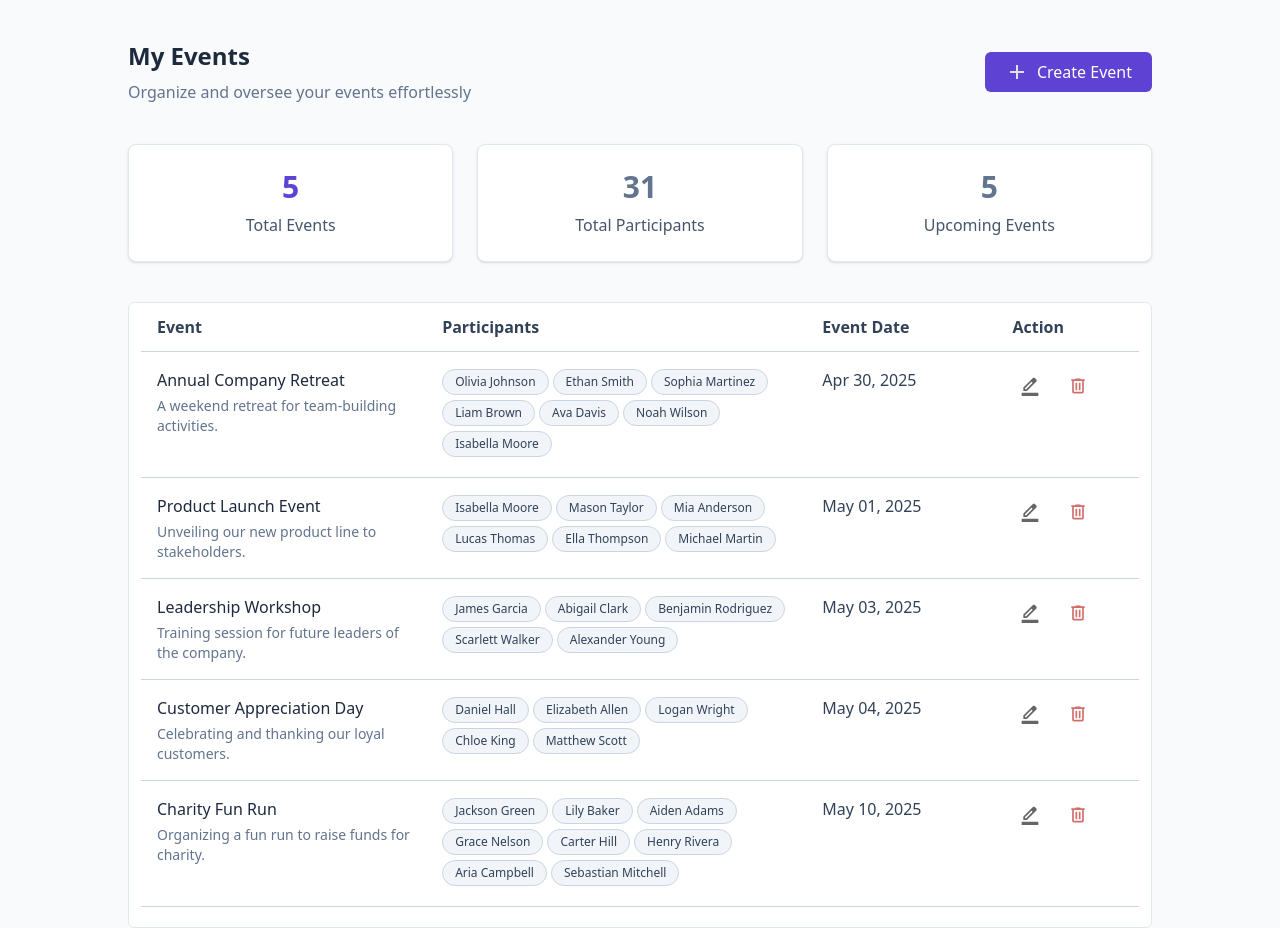
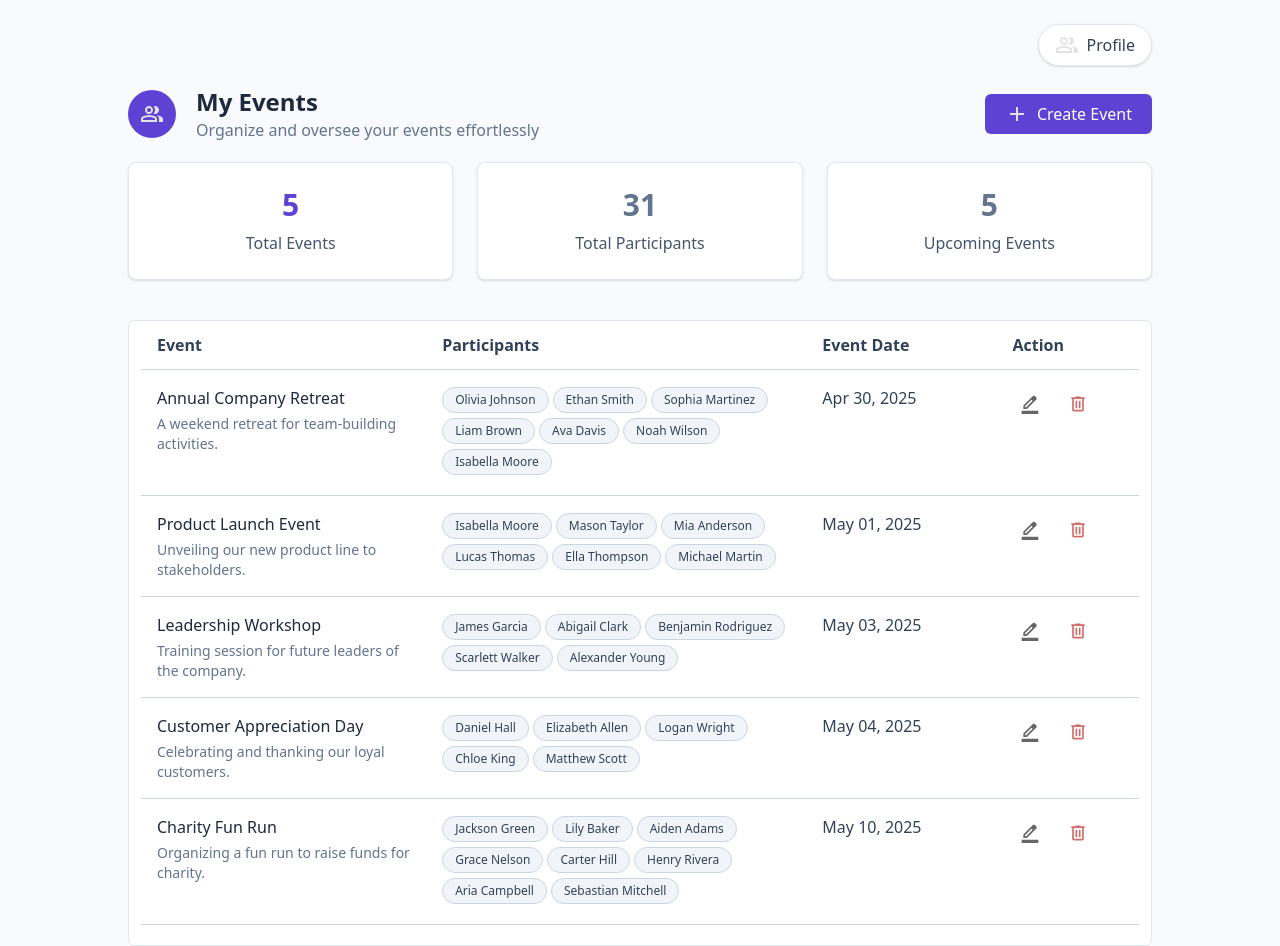
Before and after one commit to WeCodeApp/KLerio-Events-Management, a Vue app: page /dashboard in a window 1280 px wide. Built offline with nearby package versions, Linux system fonts and the light colour scheme; data requests are answered from the project's data file.

Commit message:
Add profile dialog to DashboardView and implement user email retrieval from cookies

```diff
--- a/src/views/DashboardView.vue
+++ b/src/views/DashboardView.vue
@@ -1,11 +1,27 @@
 <template>
   <div class="flex flex-col items-center bg-[#f9fafb] min-h-screen">
-    <div class="flex items-center justify-between w-full max-w-5xl my-10">
-      <div class="space-y-2">
-        <h1 class="font-bold text-2xl text-slate-800">My Events</h1>
-        <p class="text-slate-500">
-          Organize and oversee your events effortlessly
-        </p>
+    <div class="w-full max-w-5xl flex justify-end mt-6">
+      <button
+        class="flex items-center gap-2 px-4 py-2 bg-white border border-slate-200 rounded-full shadow-sm hover:bg-slate-100 transition"
+        @click="showProfileDialog = true"
+      >
+        <img src="@/assets/group.svg" alt="Profile" class="w-6 h-6" />
+        <span class="font-medium text-slate-700">Profile</span>
+      </button>
+    </div>
+    <div class="flex items-center justify-between w-full max-w-5xl my-5">
+      <div class="flex items-center gap-5">
+        <div
+          class="w-12 h-12 bg-[#5E42D3] rounded-full flex items-center justify-center cursor-pointer"
+        >
+          <img src="@/assets/group.svg" alt="" />
+        </div>
+        <div>
+          <h1 class="font-bold text-2xl text-slate-800">My Events</h1>
+          <p class="text-slate-500">
+            Organize and oversee your events effortlessly
+          </p>
+        </div>
       </div>
       <div>
         <button
@@ -17,6 +33,31 @@
             <span>Create Event</span>
           </div>
         </button>
+      </div>
+    </div>
+
+    <div
+      v-if="showProfileDialog"
+      class="fixed inset-0 z-50 flex items-center justify-center bg-black/30"
+    >
+      <div class="bg-white rounded-lg shadow-lg p-8 min-w-[320px]">
+        <div class="flex flex-col items-center">
+          <img src="@/assets/group.svg" alt="Profile" class="w-16 h-16 mb-4" />
+          <div class="font-bold text-lg mb-2">Your Profile</div>
+          <div class="text-slate-600 mb-6">{{ userEmail || "No email" }}</div>
+          <button
+            class="w-full bg-[#5E42D3] text-white py-2 rounded-md mb-2 hover:bg-[#4b36a8] transition"
+            @click="handleLogout"
+          >
+            Logout
+          </button>
+          <button
+            class="w-full bg-slate-100 text-slate-700 py-2 rounded-md hover:bg-slate-200 transition"
+            @click="showProfileDialog = false"
+          >
+            Close
+          </button>
+        </div>
       </div>
     </div>
 
@@ -169,6 +210,8 @@ import { useRouter } from "vue-router";
 
 const router = useRouter();
 const eventData = ref<CreateEventType[]>([]);
+const showProfileDialog = ref(false);
+const userEmail = ref<string | null>(null);
 
 const totalEvents = computed(() => eventData.value.length);
 
@@ -187,6 +230,25 @@ const upcomingEvents = computed(() => {
     return new Date(event.eventDate) >= today;
   }).length;
 });
+
+// Helper to get cookie value by name
+function getCookie(name: string): string | null {
+  const value = document.cookie
+    .split("; ")
+    .find((row) => row.startsWith(name + "="));
+  return value ? decodeURIComponent(value.split("=")[1]) : null;
+}
+
+// Helper to delete cookie by name
+function deleteCookie(name: string) {
+  document.cookie = `${name}=; Max-Age=0; path=/`;
+}
+
+const handleLogout = () => {
+  deleteCookie("user_email");
+  showProfileDialog.value = false;
+  router.push("/login");
+};
 
 const moveToCreateEvent = () => {
   router.push("/create-event");
@@ -234,5 +296,6 @@ const deleteEvent = async (eventId: string | undefined) => {
 
 onMounted(() => {
   fetchEvents();
+  userEmail.value = getCookie("user_email");
 });
 </script>
--- a/src/views/LoginView.vue
+++ b/src/views/LoginView.vue
@@ -107,7 +107,7 @@ const handleSubmit = async () => {
   );
 
   if (user) {
-    console.log("Login successful");
+    document.cookie = `user_email=${user.email}; path=/; max-age=86400`;
     isEmailPasswordValidate.value = false;
     isButtonLoading.value = true;
     setTimeout(() => {
@@ -115,7 +115,6 @@ const handleSubmit = async () => {
       isButtonLoading.value = false;
     }, 2000);
   } else {
-    console.log("Invalid email or password");
     isEmailPasswordValidate.value = true;
   }
 };
```
